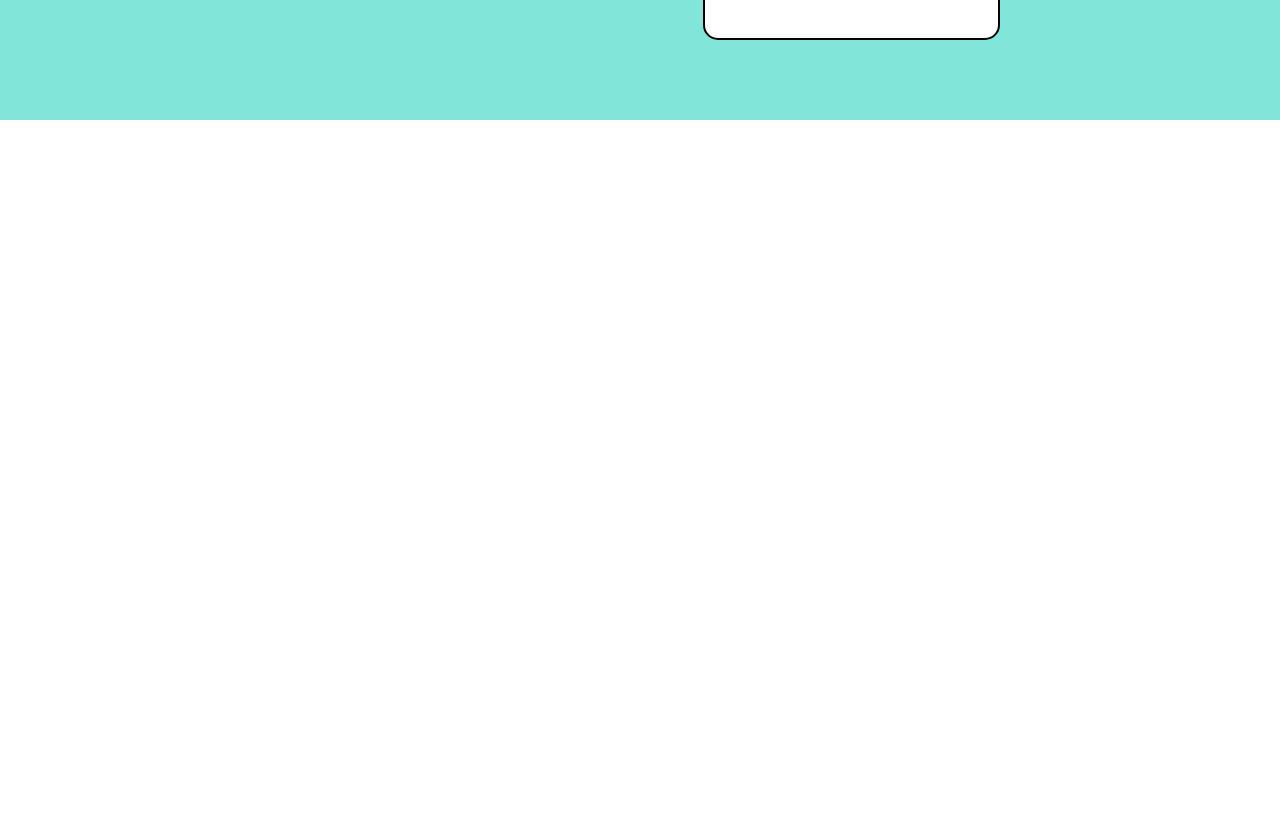
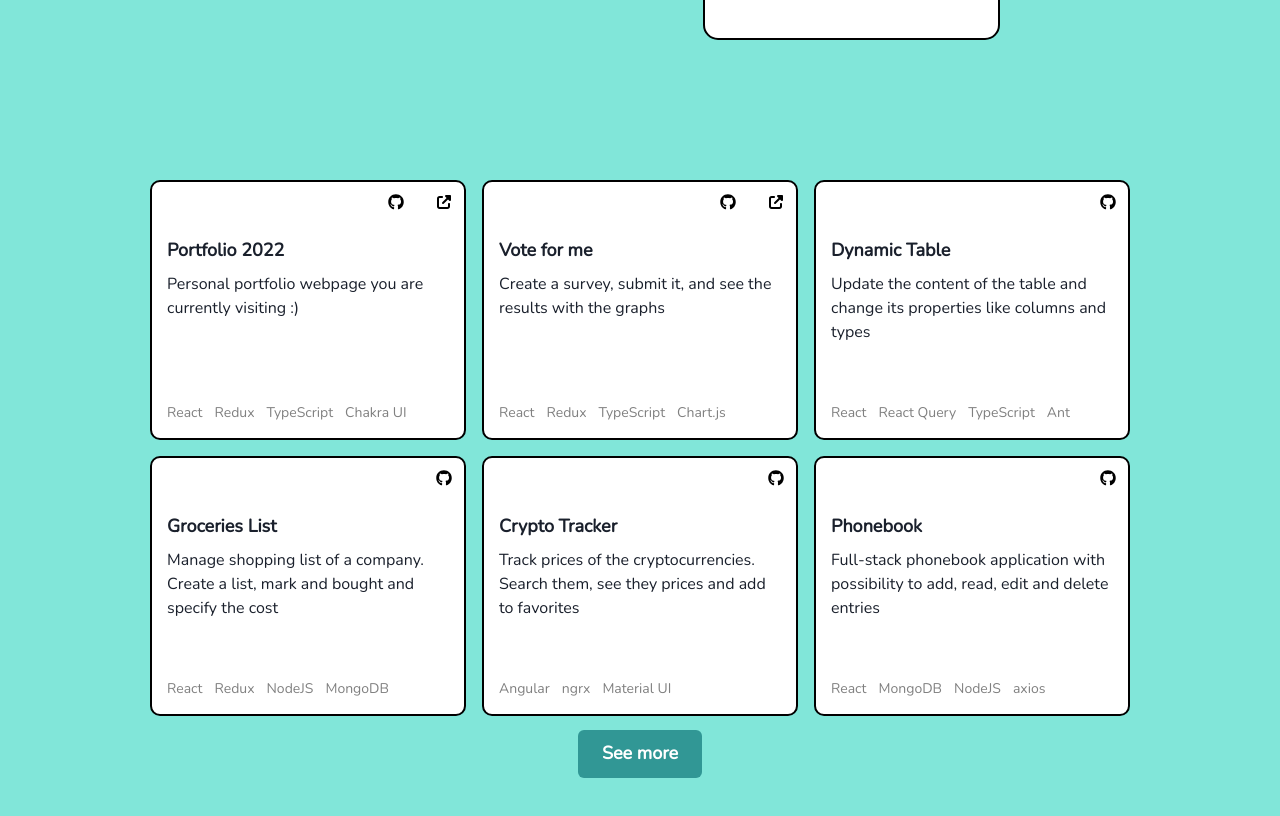
Before and after one commit to wroclawianka/portfolio, a React (Create React App) app: page / in a window 1280 px wide. Shown: the part 1480-2296 px from the top of the page. Before the commit the page ends 1600 px from the top, so only its background shows below. Built offline with nearby package versions, Linux system fonts and the light colour scheme; the HTML template or start-up script is replaced by a standard one.

Commit message:
projects sectoion added

```diff
--- a/src/App.tsx
+++ b/src/App.tsx
@@ -8,7 +8,7 @@ function App() {
       <Layout>
         <Intro />
         <AboutMe />
-        {/* <Projects /> */}
+        <Projects />
         {/* <Stack /> */}
       </Layout>
     </ChakraProvider>
--- a/src/components/about-me/about-me.theme.ts
+++ b/src/components/about-me/about-me.theme.ts
@@ -22,7 +22,7 @@ export const aboutMeTheme = {
           "second second second first first first ."
           "second second second . third third third"
           " . . . . third third third"
-          `,
+          `
         },
         fontFamily: '"Nunito", sans-serif'
       },
--- a/src/components/projects/projects.component.tsx
+++ b/src/components/projects/projects.component.tsx
@@ -58,8 +58,10 @@ export const Projects = () => {
                     <></>
                   )}
                 </Grid>
-                <Text sx={style.title}>{title}</Text>
-                <Text>{description}</Text>
+                <Box sx={style.content}>
+                  <Text sx={style.title}>{title}</Text>
+                  <Text>{description}</Text>
+                </Box>
               </Box>
               <Box>
                 <Text sx={style.stackText}>
--- a/src/components/projects/projects.theme.ts
+++ b/src/components/projects/projects.theme.ts
@@ -11,7 +11,13 @@ export const projectsTheme = {
     ],
     baseStyle: {
       root: {
-        p: '50px 300px',
+        p: {
+          base: '10px 20px 10px 70px',
+          md: '10px 20px 10px 120px',
+          lg: '50px 20px 50px 120px',
+          xl: '50px 150px',
+          '2xl': '50px 300px'
+        },
         minHeight: '100vh',
         fontFamily: '"Nunito", sans-serif',
         background: 'teal.200',
@@ -26,7 +32,6 @@ export const projectsTheme = {
         marginBottom: '10px'
       },
       projectBox: {
-        p: 5,
         h: '100%',
         minHeight: '250px',
         borderRadius: '10px',
@@ -34,7 +39,8 @@ export const projectsTheme = {
         flexDirection: 'column',
         justifyContent: 'space-between',
         marginTop: '10px',
-        transitionDuration: '0.5s'
+        transitionDuration: '0.5s',
+        border: '2px solid black'
       },
       title: {
         alignSelf: 'center',
@@ -47,7 +53,11 @@ export const projectsTheme = {
         gridAutoFlow: 'column',
         justifyContent: 'end'
       },
+      content: {
+        p: '15px'
+      },
       stackText: {
+        p: '15px',
         pt: 4,
         fontSize: 'sm',
         whiteSpace: 'nowrap'
```
Also changed, not shown: src/components/window/window.component.tsx (+1 -6 lines).
